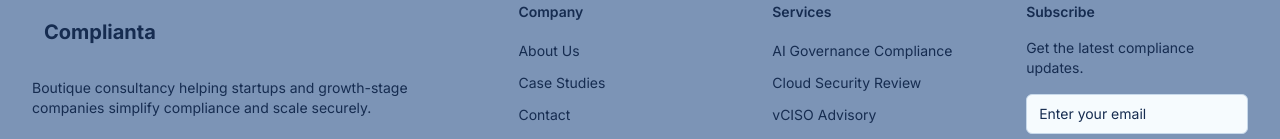
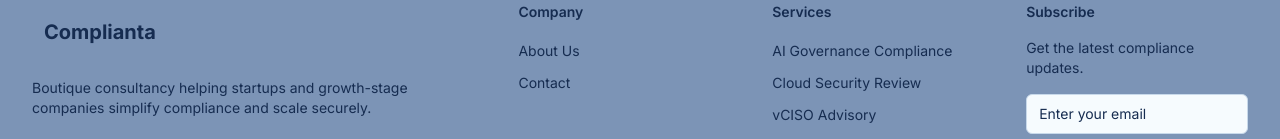
Before and after one commit to gabrielmussafiri/Lym_Website_llc, a Next.js app: page / in a window 1280 px wide. Shown: the part 7269-7408 px from the top of the page. Built offline with nearby package versions, Linux system fonts and the light colour scheme.

Commit message:
footer updated

```diff
--- a/components/footer.tsx
+++ b/components/footer.tsx
@@ -113,11 +113,7 @@ export default function Footer() {
                     About Us
                   </Link>
                 </li>
-                <li>
-                  <Link href="/case-studies" className="text-sm text-muted-foreground hover:text-foreground">
-                    Case Studies
-                  </Link>
-                </li>
+
                 <li>
                   <Link href="/contact" className="text-sm text-muted-foreground hover:text-foreground">
                     Contact
```
